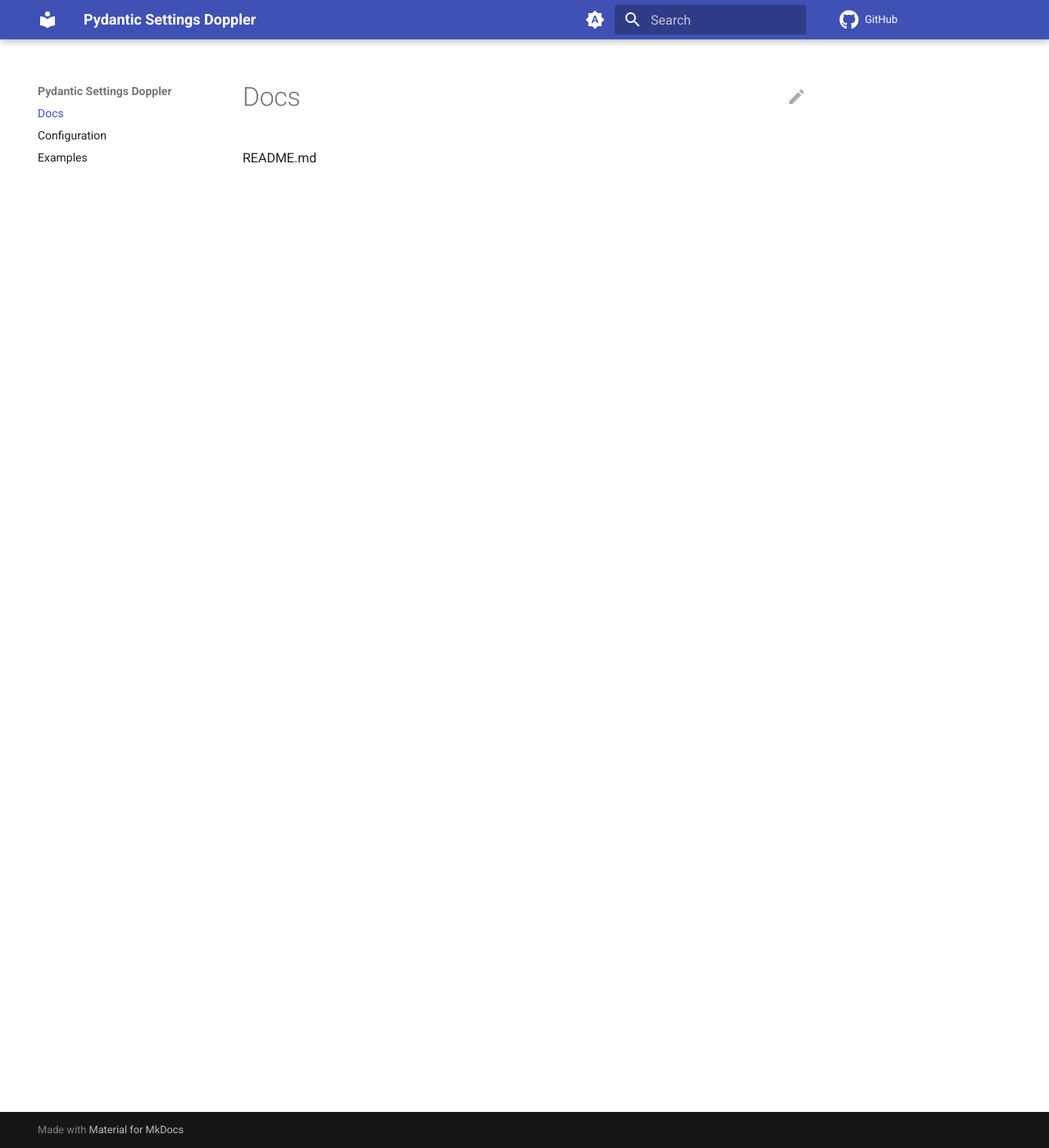
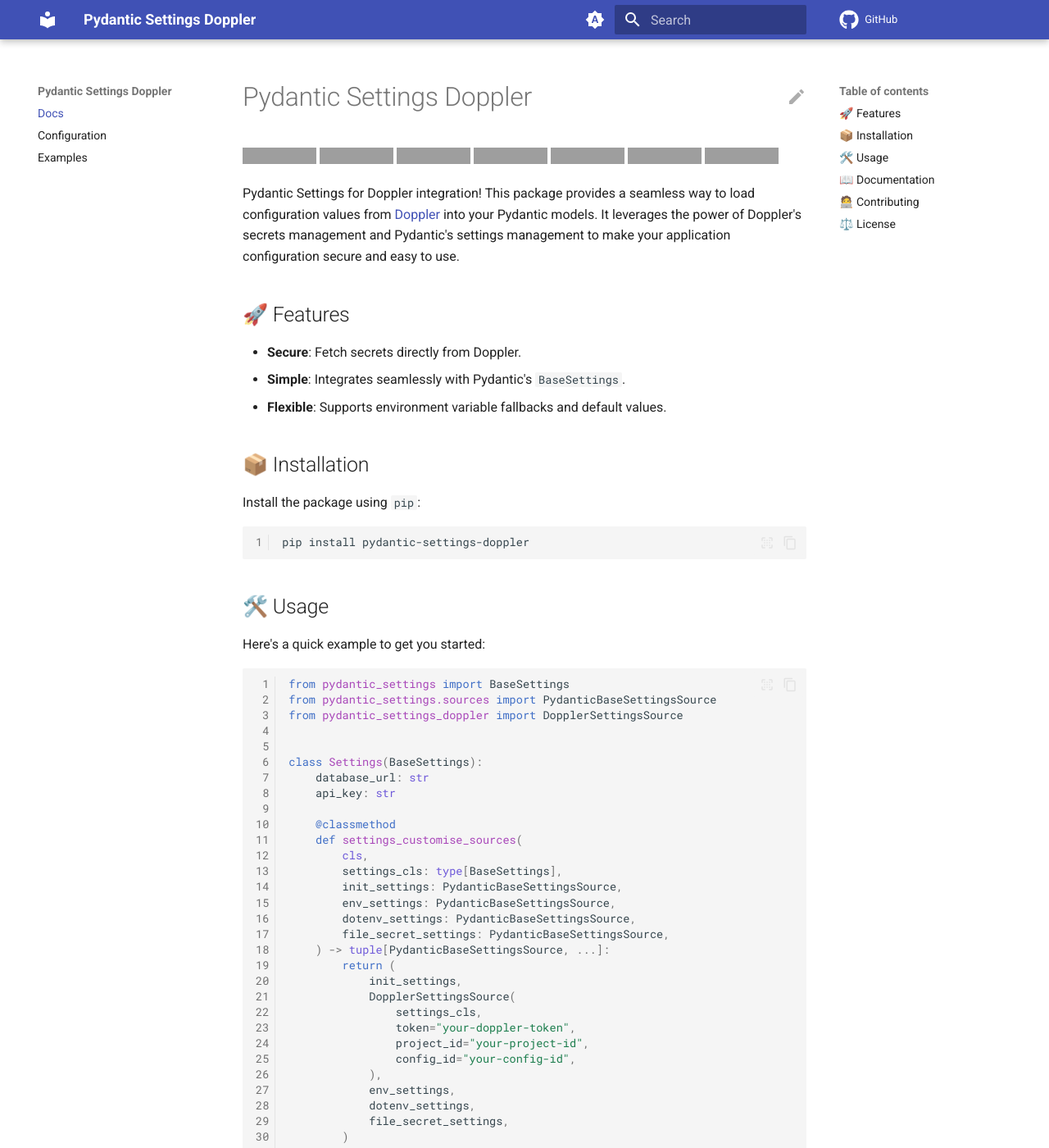
Before and after one commit to ajauniskis/pydantic-settings-doppler, an MkDocs documentation site: the page built from docs/index.md, in a window 1280 px wide and 1400 px high. Shown: the whole window at 82% size. Built offline with MkDocs 1.6.1 and Material for MkDocs 9.7.7, drawn with Linux system fonts in a browser that asks for light colours; comment, search, counter and statistics services are not loaded; some of the changed text lies outside the part shown; grey boxes are pictures that could not be loaded.

Commit message:
fix: symlink

````diff
--- a/docs/index.md
+++ b/docs/index.md
@@ -1 +1,82 @@
-README.md
+# Pydantic Settings Doppler
+
+[![CI](https://github.com/ajauniskis/pydantic-settings-doppler/actions/workflows/test.yaml/badge.svg)](https://github.com/ajauniskis/pydantic-settings-doppler/actions/workflows/test.yaml)
+[![codecov](https://codecov.io/gh/ajauniskis/pydantic-settings-doppler/graph/badge.svg?token=XB1M3ET2H7)](https://codecov.io/gh/ajauniskis/pydantic-settings-doppler)
+[![Pydantic v2 only](https://img.shields.io/endpoint?url=https://raw.githubusercontent.com/pydantic/pydantic/main/docs/badge/v2.json)](https://docs.pydantic.dev/latest/contributing/#badges)
+[![PyPI - Implementation](https://img.shields.io/pypi/implementation/pydantic-settings-doppler)](https://pypi.org/project/pydantic-settings-doppler)
+[![PyPI - Python Version](https://img.shields.io/pypi/pyversions/pydantic-settings-doppler)](https://pypi.org/project/pydantic-settings-doppler)
+[![PyPI - License](https://img.shields.io/pypi/l/pydantic-settings-doppler)](https://pypi.org/project/pydantic-settings-doppler)
+![PyPI - Version](https://img.shields.io/pypi/v/pydantic-settings-doppler)
+
+
+Pydantic Settings for Doppler integration! This package provides a seamless way to load configuration values from [Doppler](https://www.doppler.com/) into your Pydantic models. It leverages the power of Doppler's secrets management and Pydantic's settings management to make your application configuration secure and easy to use.
+
+## 🚀 Features
+
+- **Secure**: Fetch secrets directly from Doppler.
+- **Simple**: Integrates seamlessly with Pydantic's `BaseSettings`.
+- **Flexible**: Supports environment variable fallbacks and default values.
+
+## 📦 Installation
+
+Install the package using `pip`:
+
+```bash
+pip install pydantic-settings-doppler
+```
+
+## 🛠️ Usage
+
+Here's a quick example to get you started:
+
+```python
+from pydantic_settings import BaseSettings
+from pydantic_settings.sources import PydanticBaseSettingsSource
+from pydantic_settings_doppler import DopplerSettingsSource
+
+
+class Settings(BaseSettings):
+    database_url: str
+    api_key: str
+
+    @classmethod
+    def settings_customise_sources(
+        cls,
+        settings_cls: type[BaseSettings],
+        init_settings: PydanticBaseSettingsSource,
+        env_settings: PydanticBaseSettingsSource,
+        dotenv_settings: PydanticBaseSettingsSource,
+        file_secret_settings: PydanticBaseSettingsSource,
+    ) -> tuple[PydanticBaseSettingsSource, ...]:
+        return (
+            init_settings,
+            DopplerSettingsSource(
+                settings_cls,
+                token="your-doppler-token",
+                project_id="your-project-id",
+                config_id="your-config-id",
+            ),
+            env_settings,
+            dotenv_settings,
+            file_secret_settings,
+        )
+
+
+# Load settings
+settings = Settings()
+print(settings.database_url)
+print(settings.api_key)
+
+```
+
+## 📖 Documentation
+
+For more details, check out the [Doppler documentation](https://www.doppler.com/docs) and [Pydantic documentation](https://docs.pydantic.dev/).
+
+## 🧑‍💻 Contributing
+
+Contributions are welcome! Feel free to open issues or submit pull requests.
+
+## ⚖️ License
+
+This project is licensed under the [MIT License](./LICENSE).
````
